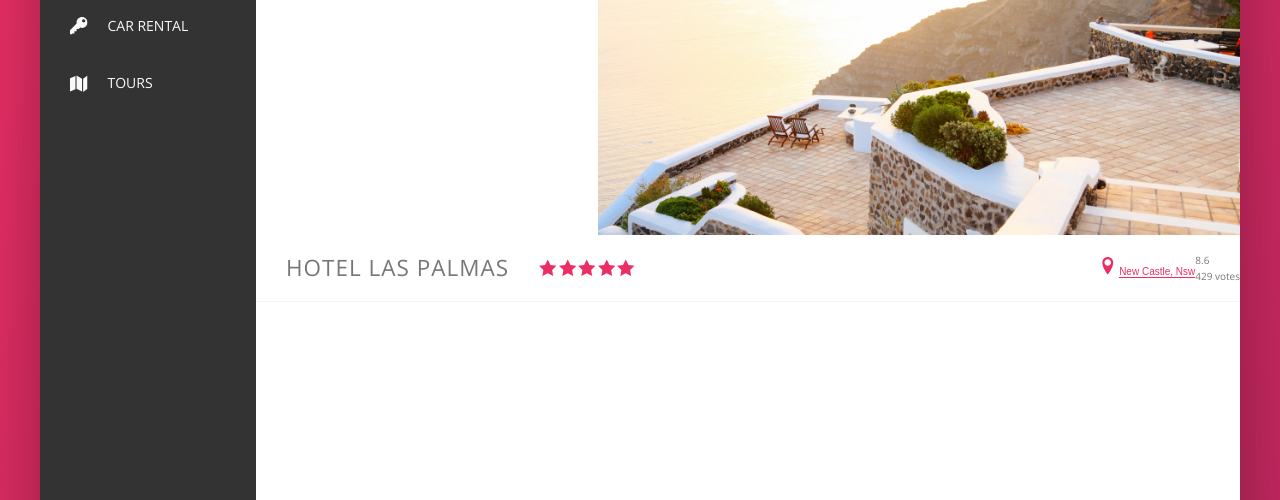
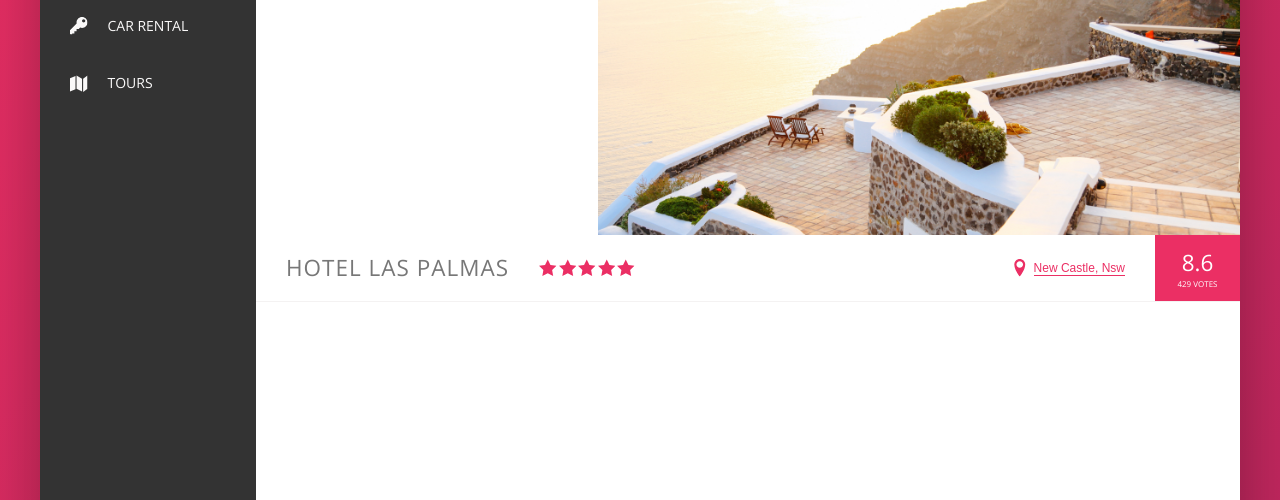
Before and after one commit to acharayaP03/Travel-Advisor, a website: page index.html in a window 1280 px wide. Shown: the part 300-800 px from the top of the page. Drawn offline with nearby package versions, Linux system fonts and the light colour scheme; files that its build step writes are made by us from their sources.

Commit message:
location and rating section

```diff
--- a/sass/_components.scss
+++ b/sass/_components.scss
@@ -233,19 +233,37 @@
   }
 
   &__location {
+    font-size: 1.2rem;
+    display: flex;
+    align-items: center;
+  }
 
+  &__icon-location{
+    margin-right: 0.5rem;
   }
 
   &__rating {
+    background-color: var(--color-primary);
+    color: #fff;
+    margin-left: 3rem;
+    padding: 0 2.25rem;
+    align-self: stretch;
 
+    display: flex;
+    align-items: center;
+    justify-content: center;
+    flex-direction: column;
   }
 
-  &__rating-average {
-
+  &__rating--average {
+    font-size: 2.25rem;
+    font-weight: 300;
+    margin-bottom: -3px;
   }
 
-  &__rating-count {
-
+  &__rating--count {
+    font-size: 0.8rem;
+    text-transform: uppercase;
   }
 }
 
```
